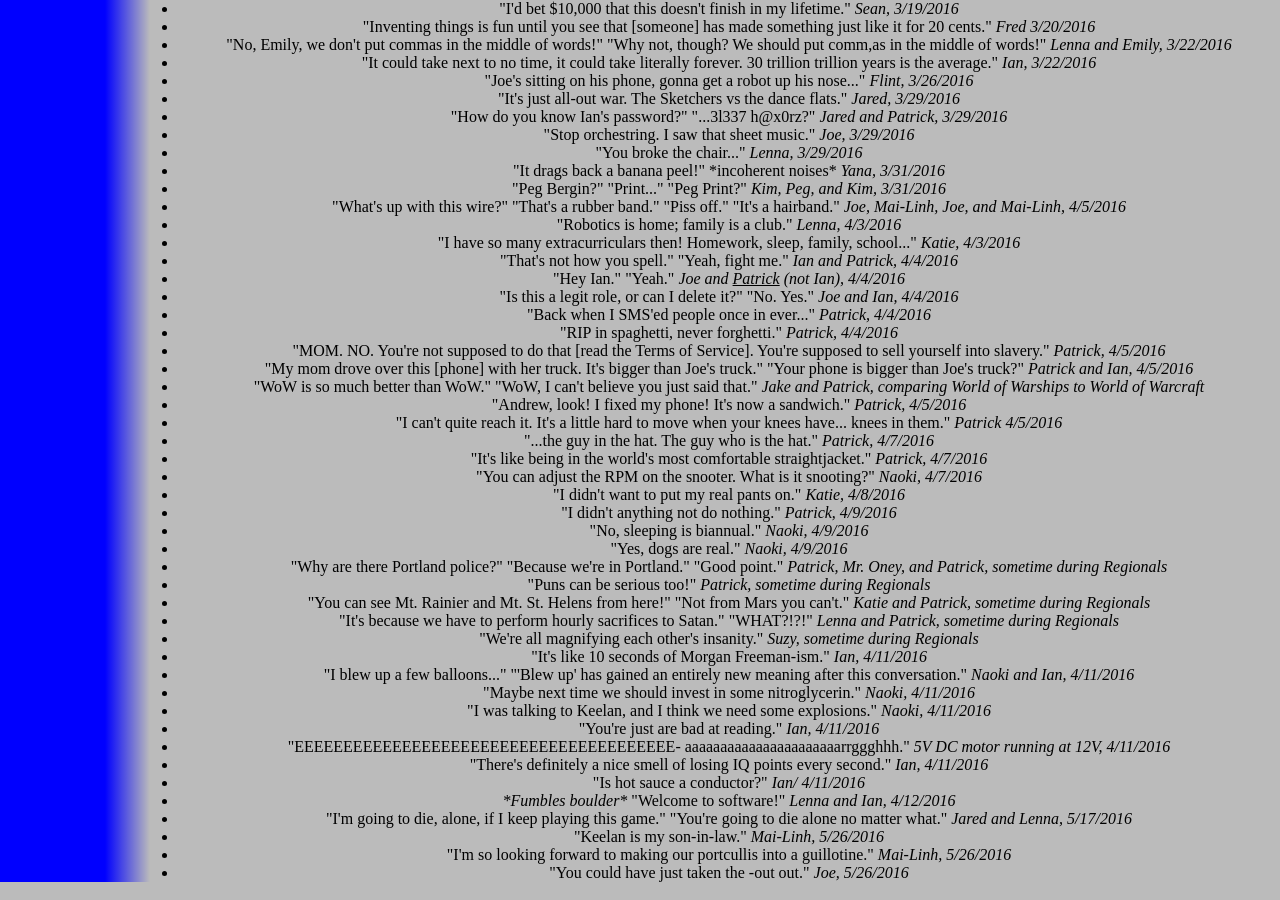
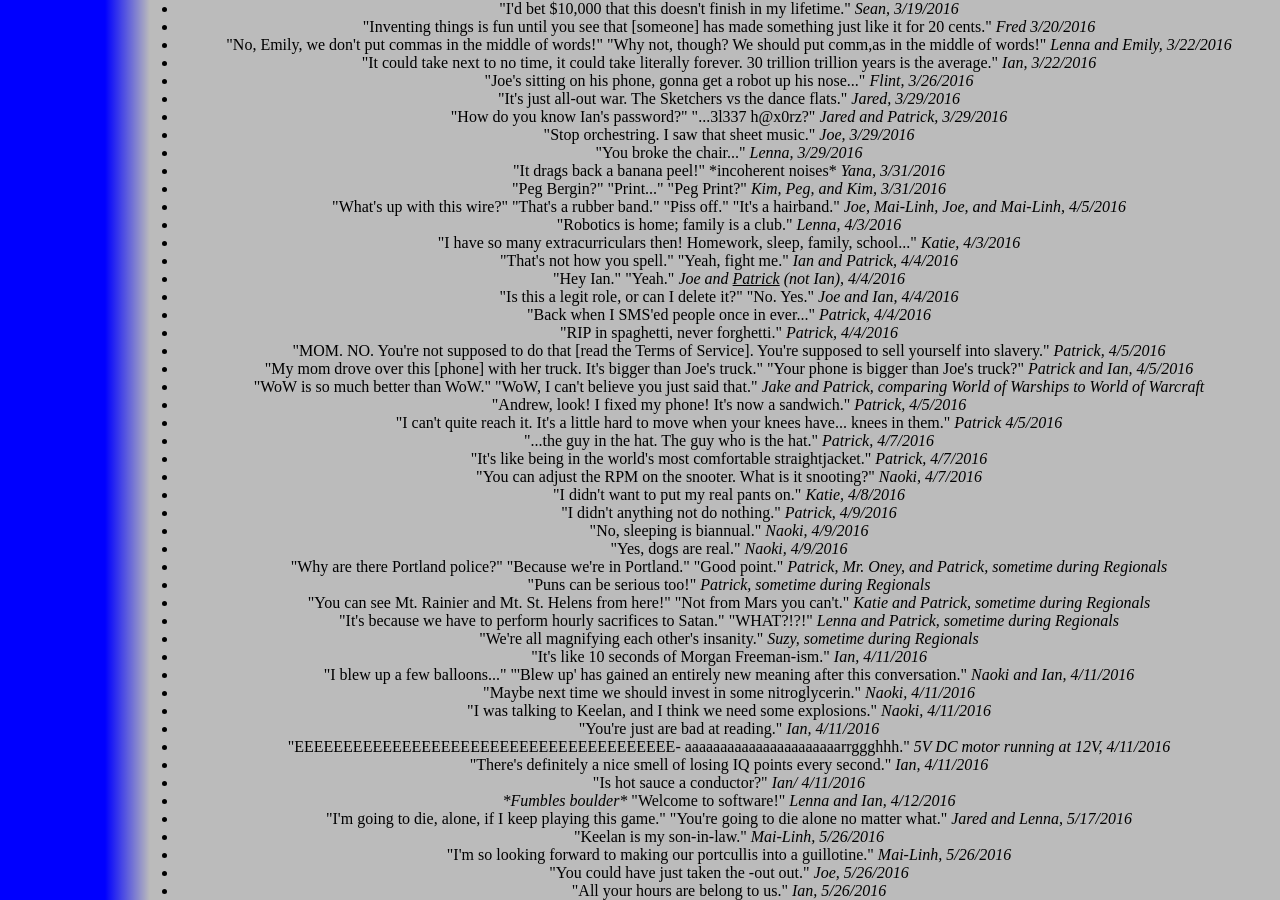
Before and after one commit to katiebugmoon/FRC4131.github.io, a Jekyll site: the page built from media/2016/quotes.html, in a window 1280 px wide and 900 px high, scrolled down 2482 px. Built offline with Jekyll 4.4.1, drawn with Linux system fonts in a browser that asks for light colours; nearby versions of some CDN libraries.

Commit message:
Update quotes.html

```diff
--- a/media/2016/quotes.html
+++ b/media/2016/quotes.html
@@ -180,4 +180,5 @@ title: Build Season 2016 Quotes
 	<li>"Keelan is my son-in-law." <i>Mai-Linh, 5/26/2016</i></li>
 	<li>"I'm so looking forward to making our portcullis into a guillotine." <i>Mai-Linh, 5/26/2016</i></li>
 	<li>"You could have just taken the -out out." <i>Joe, 5/26/2016</i></li>
+	<li>"All your hours are belong to us." <i>Ian, 5/26/2016</i></li>
 </ul><center>
```
